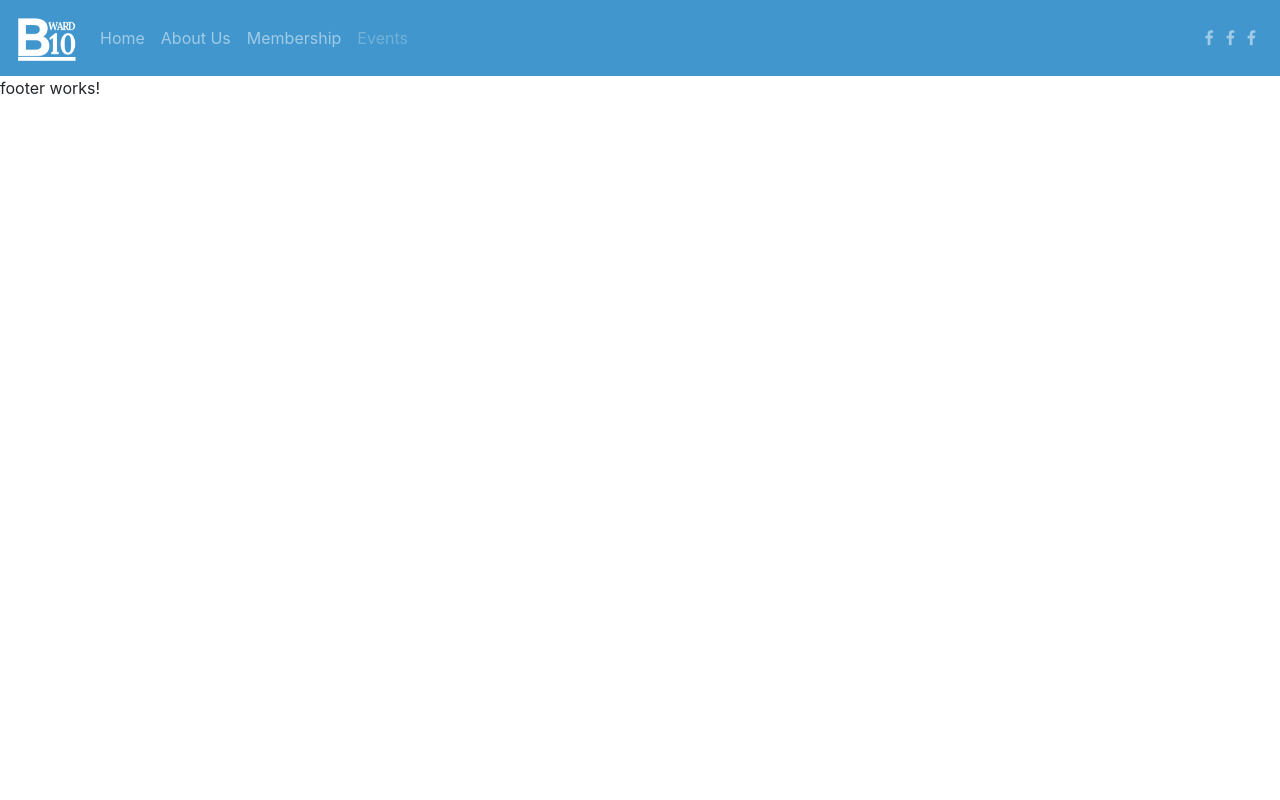
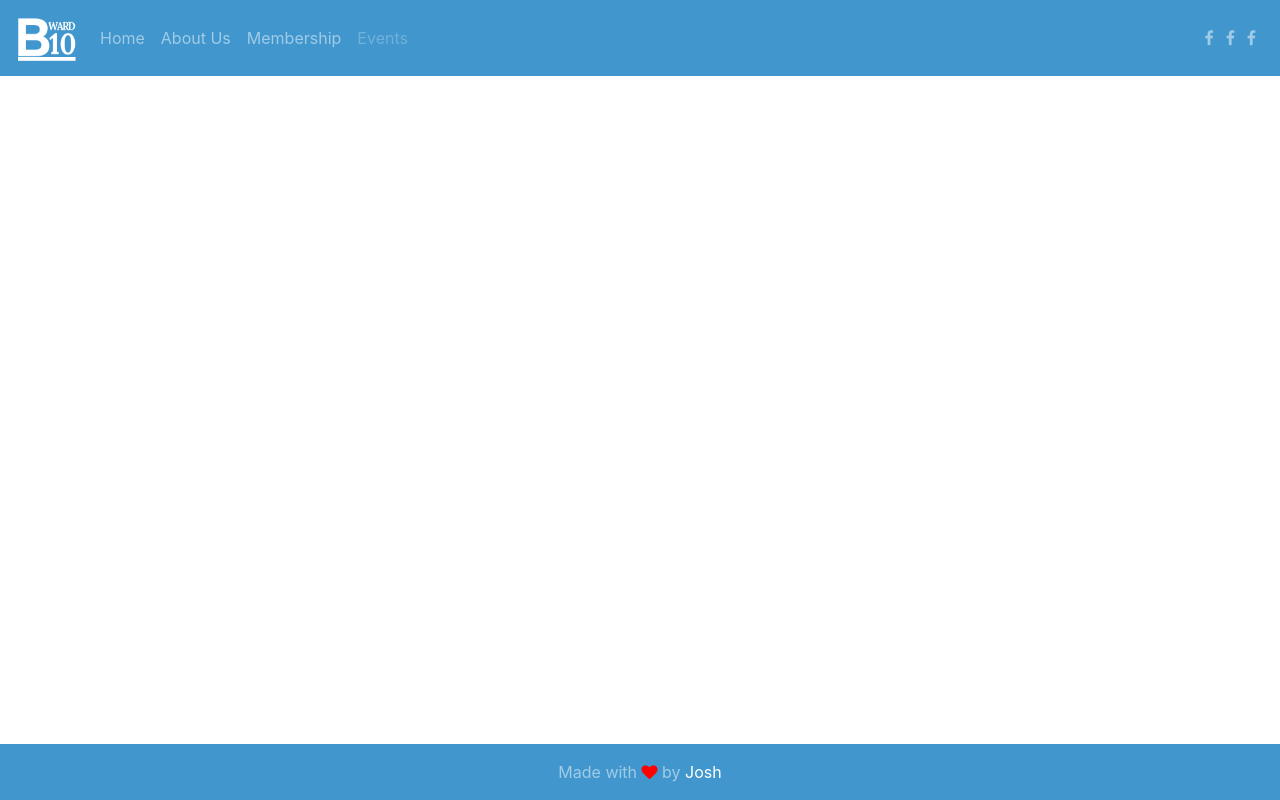
Before and after one commit to Joshhw/ward-10-site, an Angular app in the folder ward-ten/: page / in a window 1280 px wide. Built offline with nearby package versions, Linux system fonts and the light colour scheme.

Commit message:
adds footer

```diff
--- a/ward-ten/src/app/ui/footer/footer.component.html
+++ b/ward-ten/src/app/ui/footer/footer.component.html
@@ -1,3 +1,7 @@
-<p>
-  footer works!
-</p>
+<footer>
+  <nav class="navbar navbar-dark mt-1 fixed-bottom">
+    <div class="navbar-expand m-auto navbar-text">
+      Made with <i class="fa fa-heart"></i> by <a href="https://twitter.com/joshhw">Josh</a>
+    </div>
+  </nav>
+</footer>
--- a/ward-ten/src/app/ui/footer/footer.component.scss
+++ b/ward-ten/src/app/ui/footer/footer.component.scss
@@ -0,0 +1,7 @@
+nav {
+    background-color: #4197CD;
+}
+
+.fa-heart {
+    color: red;
+  }
```
Also changed, not shown: 1 other file (tests, documents, lock files or other folders).
